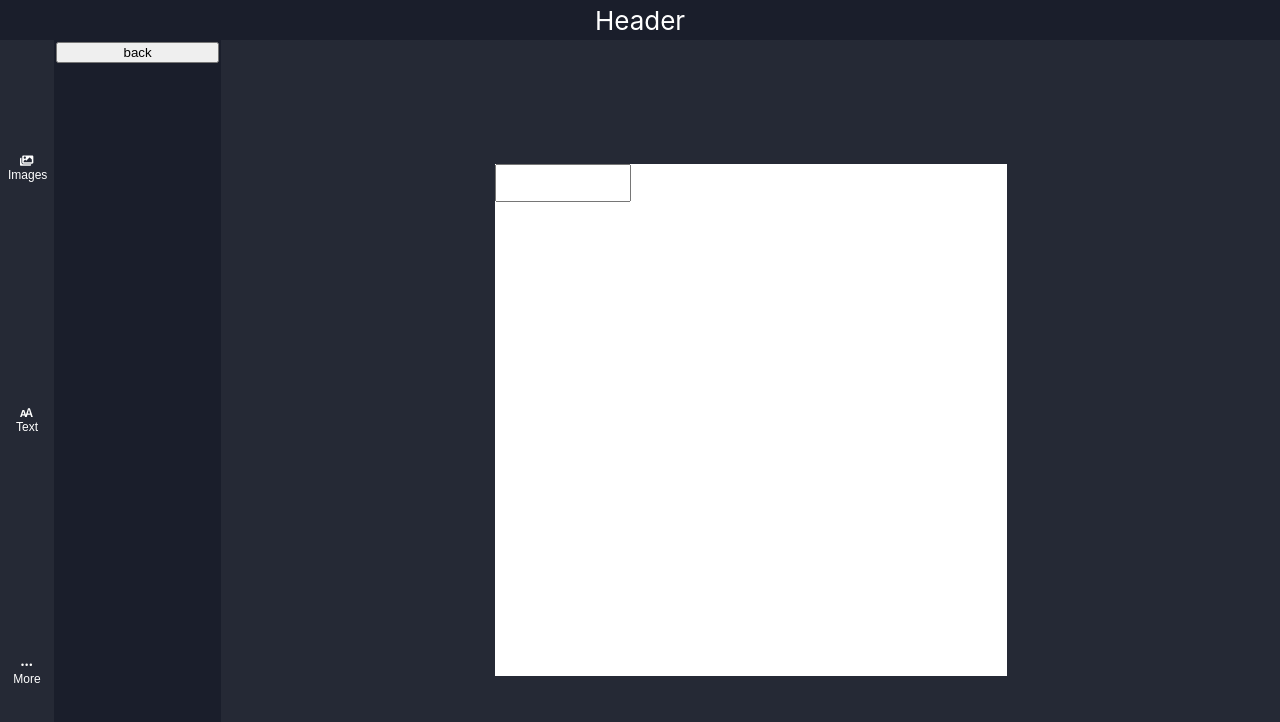
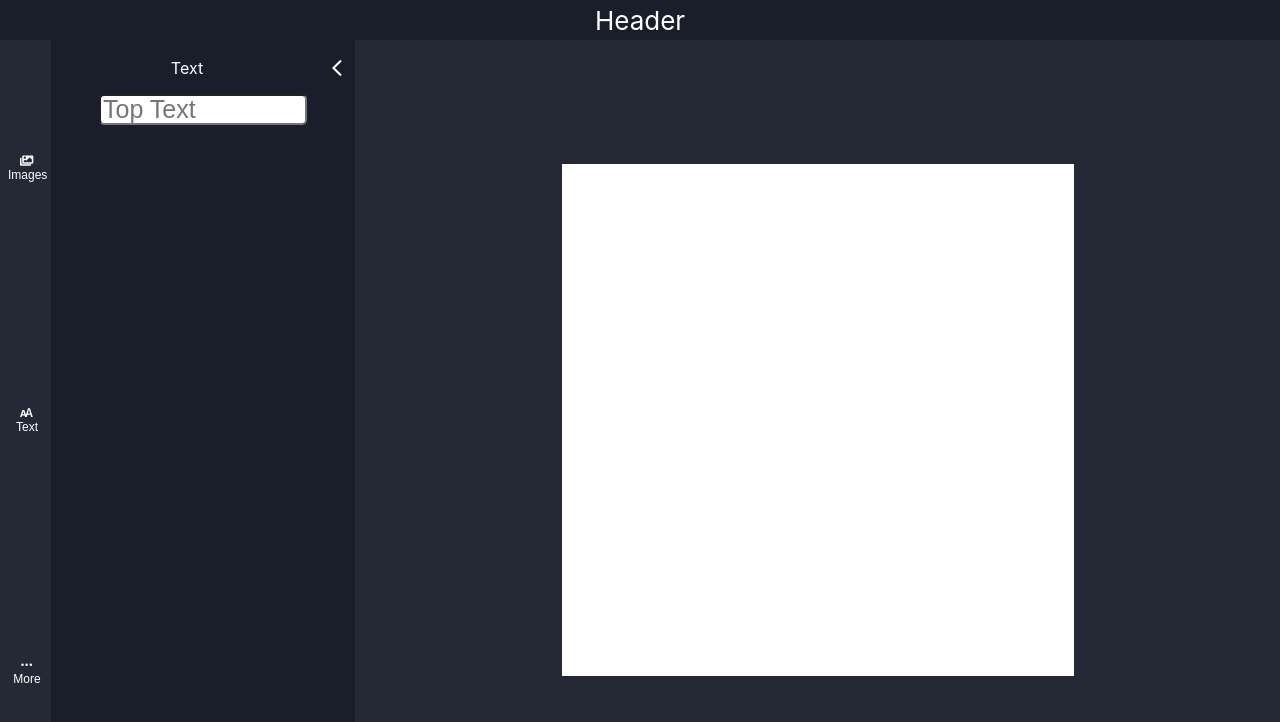
Before and after one commit to Mofe1015/Make.meme, a React (Create React App) app: page / in a window 1280 px wide. Both pictures are taken after a click on the button "Text". Shown: the top 722 px of the page. Built offline with nearby package versions, Linux system fonts and the light colour scheme.

Commit message:
adding text fiesld to extend nav

```diff
--- a/src/Body.css
+++ b/src/Body.css
@@ -11,8 +11,8 @@
   display: flex;
   flex-direction: column;
   padding: 2px;
-  width: 4%;
-  max-width: 4%;
+  width: 47px;
+  max-width: 47px;
   max-height: 100%;
 }
 .body-Body {
@@ -65,27 +65,46 @@
   font-size: 1.5vh;
 }
 
-.text-Div {
-  position: relative;
-  width: 10vw;
-  height: 2.5vw;
-}
-.text-Box {
-  position: absolute;
-  width: 100%;
-  max-width: 100%;
-  height: 100%;
-  max-height: 100%;
-}
-
 .nav-Extend {
   background-color: #1a1e2b;
   display: none;
   flex-direction: column;
   padding: 2px;
-  width: 15%;
-  max-width: 15%;
+  width: 300px;
+  max-width: 300px;
+  min-width: 300px;
   max-height: 100%;
+}
+.nav-Extend-header {
+  display: flex;
+  border-bottom: 1px white;
+}
+.nav-Extend-header > p {
+  margin-left: auto;
+}
+.nav-Extend-backBtn {
+  background-color: transparent;
+  color: white;
+  width: fit-content;
+  border: none;
+  cursor: pointer;
+  margin-left: auto;
+  margin-top: 1%;
+}
+.nav-Extend-backIcon {
+  width: 20px;
+  height: 20px;
+}
+.nav-Extend-Body {
+  display: flex;
+}
+.text-Box {
+  position: relative;
+  width: 200px;
+  height: 25px;
+  margin: auto;
+  border-radius: 5px;
+  font-size: 25px;
 }
 @media only screen and (max-width: 700px) {
   .Body {
--- a/src/Body.js
+++ b/src/Body.js
@@ -2,6 +2,7 @@ import './Body.css';
 import { FaImages } from "react-icons/fa";
 import { GoTextSize } from "react-icons/go";
 import { BsThreeDots } from "react-icons/bs";
+import { MdOutlineArrowBackIosNew } from "react-icons/md";
 
 
 function showExtendNav(){
@@ -15,7 +16,16 @@ function hideExtendNav(){
 function NavExtend (){
     return(
         <div id='navExtendiv' className='nav-Extend'>
-            <button onClick={hideExtendNav}>back</button>
+            <div className='nav-Extend-header'>
+                <p>Text</p>
+                <button className='nav-Extend-backBtn' onClick={hideExtendNav}><MdOutlineArrowBackIosNew className='nav-Extend-backIcon'/></button>
+            </div>
+            <div className='nav-Extend-Body'>
+
+                <input className='text-Box' placeholder='Top Text'></input>
+
+            </div>
+
         </div>
     )
 
@@ -48,9 +58,7 @@ function Main(){
     return(
         <div className='body-Body'>
                 <div className='edit-Box-Div'>
-                    <div className='text-Div'>
-                        <input className='text-Box'></input>
-                    </div>
+
 
 
                 </div>
```
